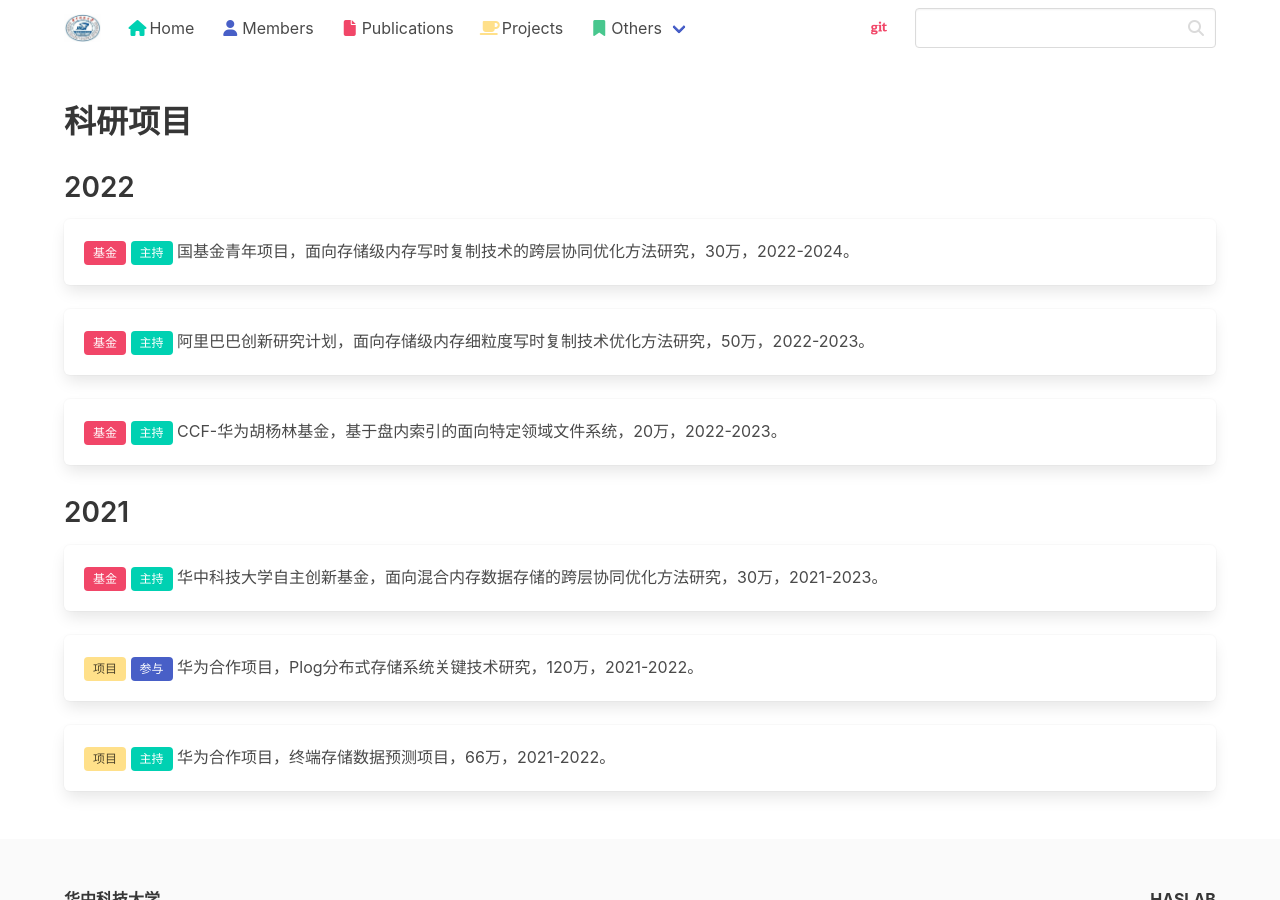
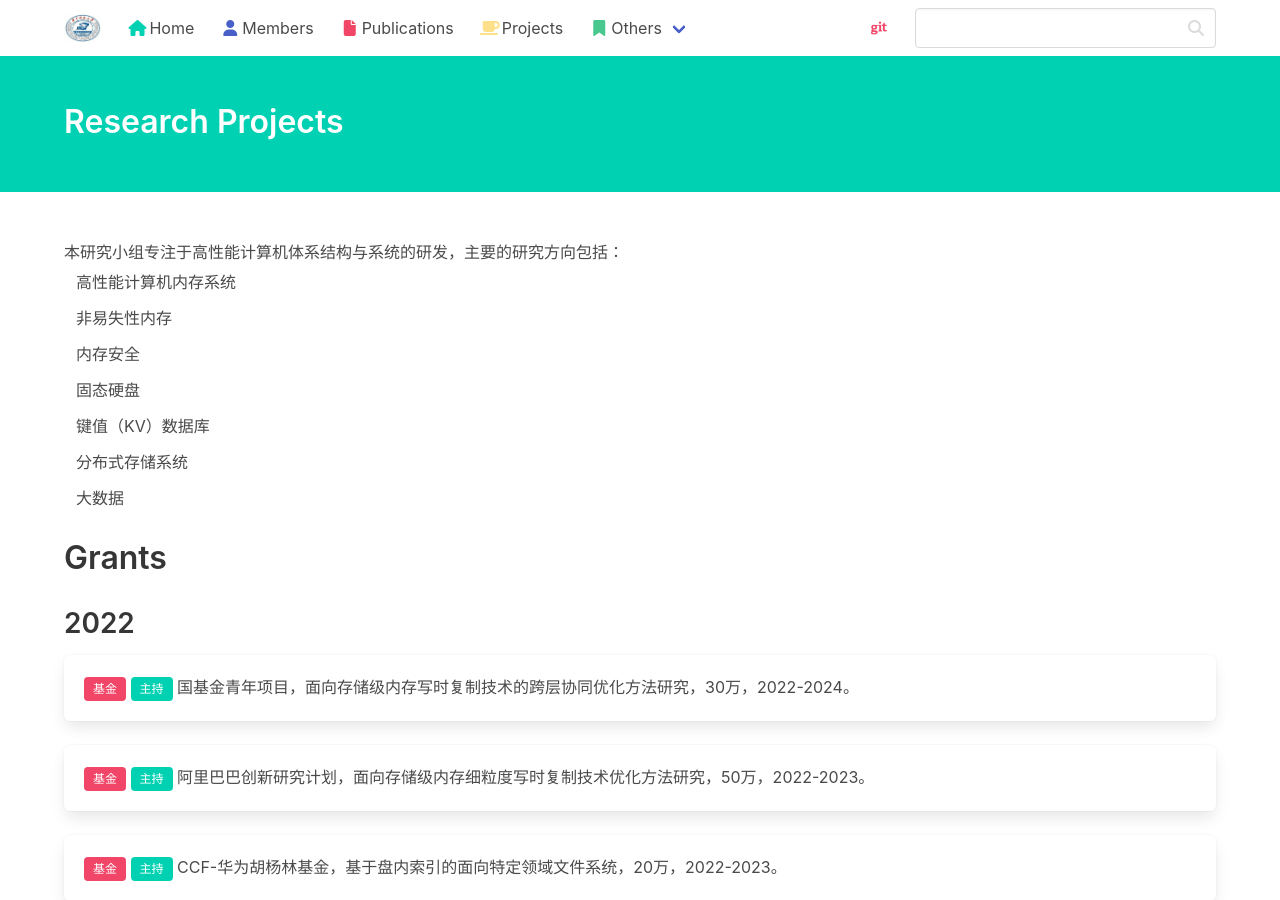
Before and after one commit to haslaboratory/haslaboratory.github.io, a Jekyll site: the page built from pages/projects.html, in a window 1280 px wide and 900 px high. Built offline with Jekyll 4.4.1, drawn with Linux system fonts in a browser that asks for light colours; nearby versions of some CDN libraries; library files that are not in the unit come from our copies; comment, search, counter and statistics services are not loaded.

Commit message:
update pages

```diff
--- a/_includes/bulma_members.html
+++ b/_includes/bulma_members.html
@@ -1,6 +1,6 @@
 {% if include.members.size > 0 %}
 
-## {{ include.name }}
+<h3>{{ include.name }}</h3>
 
 {% assign current_year = "now" | date: "%Y" %}
 
--- a/_layouts/bulma_page.html
+++ b/_layouts/bulma_page.html
@@ -4,13 +4,19 @@ layout: bulma
 
 {% include bulma_navbar.html %}
 
-<section class="section">
-    <div class="container">
-        <div class="content">
+<section class="hero is-primary">
+    <div class="hero-body">
+        <div class="container">
             <h1 class="title">{{page.title}}</h1>
-            {{content}}
+            <h2 class="subtitle">{{page.subtitle}}</h2>
         </div>
     </div>
 </section>
 
+<section class="section">
+    <div class="container">
+        {{content}}
+    </div>
+</section>
+
 {% include bulma_footer.html %}
--- /dev/null
+++ b/pages/projects.html
@@ -0,0 +1,65 @@
+---
+title: Research Projects
+layout: page
+permalink: /projects.html
+---
+
+<div class="block">
+  本研究小组专注于高性能计算机体系结构与系统的研发，主要的研究方向包括：
+
+  <aside class="menu">
+    <ul class="menu-list">
+      <li><a>高性能计算机内存系统</a></li>
+      <li><a>非易失性内存</a></li>
+      <li><a>内存安全</a></li>
+      <li><a>固态硬盘</a></li>
+      <li><a>键值（KV）数据库</a></li>
+      <li><a>分布式存储系统</a></li>
+      <li><a>大数据</a></li>
+    </ul>
+  </aside>
+</div>
+
+<div class="content">
+  <h1>Grants</h1>
+
+  {% assign starts = site.data.projects | group_by: 'start' | sort: 'name' | reverse %}
+
+  {% for start in starts %}
+  <h2>{{ start.name }}</h2>
+
+  {% assign ends = start.items | group_by: 'end' | sort: 'name' | reverse %}
+
+  {% for end in ends %}
+
+  {% assign projects = end.items | sort: 'amount' |reverse %}
+
+  {% for project in projects %}
+
+  <div class="box">
+    {% if project.type == '基金' %}
+    <span class="tag is-danger">
+      {{project.type}}
+    </span>
+    {% else %}
+    <span class="tag is-warning">
+      {{project.type}}
+    </span>
+    {% endif %}
+    {% if project.role == '主持' %}
+    <span class="tag is-primary">
+      {{project.role}}
+    </span>
+    {% else %}
+    <span class="tag is-link">
+      {{project.role}}
+    </span>
+    {% endif %}
+    {{project.grant}}，{{project.title}}，{{project.amount}}万，{{project.start}}-{{project.end}}。
+  </div>
+
+  {% endfor %}
+
+  {% endfor %}
+  {% endfor %}
+</div>
--- a/pages/projects.md
+++ /dev/null
@@ -1,46 +0,0 @@
----
-title: 科研项目
-layout: page
-permalink: /projects.html
----
-
-
-{% assign starts = site.data.projects | group_by: 'start' | sort: 'name' | reverse %}
-
-{% for start in starts %}
-<h2>{{ start.name }}</h2>
-
-{% assign ends = start.items | group_by: 'end' | sort: 'name' | reverse %}
-
-{% for end in ends %}
-
-{% assign projects = end.items | sort: 'amount' |reverse %}
-
-{% for project in projects %}
-
-<div class="box">
-  {% if project.type == '基金' %}
-  <span class="tag is-danger">
-    {{project.type}}
-  </span>
-  {% else %}
-  <span class="tag is-warning">
-    {{project.type}}
-  </span>
-  {% endif %}
-  {% if project.role == '主持' %}
-  <span class="tag is-primary">
-    {{project.role}}
-  </span>
-  {% else %}
-  <span class="tag is-link">
-    {{project.role}}
-  </span>
-  {% endif %}
-  {{project.grant}}，{{project.title}}，{{project.amount}}万，{{project.start}}-{{project.end}}。
-</div>
-
-{% endfor %}
-
-{% endfor %}
-{% endfor %}
--- a/pages/publications.html
+++ b/pages/publications.html
@@ -4,10 +4,11 @@ layout: page
 permalink: /publications.html
 ---
 
+<div class="content">
 {% assign sorted = site.data.publications | sort: order %}
 {% for collections in sorted %}
 {% assign collection = collections[1] %}
-<h2>{{collection.order}}. {{collection.name}} ({{collection.publications.size}})</h2>
+<h2>{{collection.name}} ({{collection.publications.size}})</h2>
 {{collection.desc}}
 {% for publication in collection.publications %}
 <li>
@@ -15,3 +16,4 @@ permalink: /publications.html
 </li>
 {% endfor %}
 {% endfor %}
+</div>
```
Also changed, not shown: _layouts/bulma_home.md (deleted, +0 -45 lines), pages/index.html (added, +36 -0 lines), pages/index.md (deleted, +0 -21 lines), pages/members.html (renamed from pages/members.md, +6 -1 lines).
